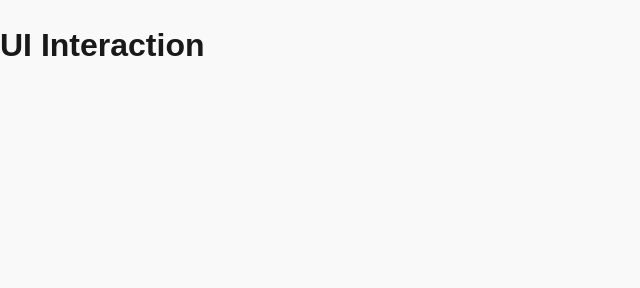
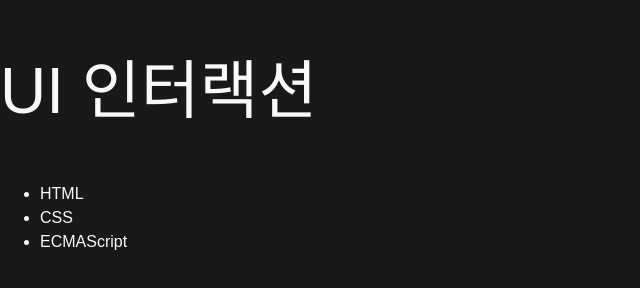
Before and after one commit to yamoo9/ui-interaction, a website: page public/index.html in a window 1280 px wide. Shown: the whole page, without its empty margins (0-640 px from the left). Drawn offline with Linux system fonts and the light colour scheme; a web font is replaced by a local one.

Commit message:
edit. 다크테마: 마크업, 스타일 작성

```diff
--- a/public/css/main.css
+++ b/public/css/main.css
@@ -16,3 +16,13 @@ body {
   background: var(--color-black);
   color: var(--color-white);
 }
+
+.headline {
+  font-size: 4rem;
+  font-weight: 100;
+}
+
+abbr[title] {
+  cursor: help;
+  text-decoration: none;
+}
--- a/public/index.html
+++ b/public/index.html
@@ -7,11 +7,17 @@
   <title>사용자 인터랙션</title>
   <link rel="stylesheet" href="https://gif.helltabus.com/libs/spoqa-han-sans-neo/css/SpoqaHanSansNeo-kr.css" />
   <link rel="stylesheet" href="./css/main.css" />
+  <script type="module" src="./js/main.js"></script>
 </head>
-<body>
+<body class="dark">
 
   <header>
-    <h1 lang="en">UI Interaction</h1>
+    <h1 class="headline"><abbr title="User Interaction">UI</abbr> 인터랙션</h1>
+    <ul>
+      <li>HTML</li>
+      <li>CSS</li>
+      <li>ECMAScript</li>
+    </ul>
   </header>
 
 </body>
```
